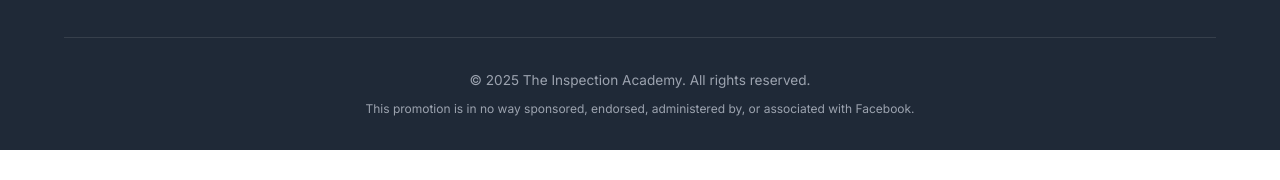
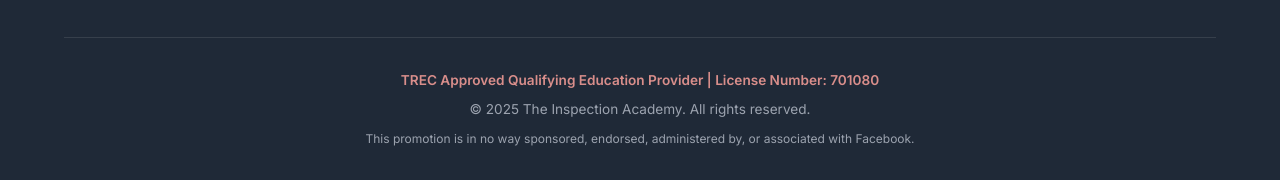
Before and after one commit to bryanweaver/inspection-academy-promo, a plain HTML site: page index.html in a window 1280 px wide. Shown: the part 8659-8839 px from the top of the page. Before the commit the page ends 8809 px from the top, so only its background shows below. Drawn offline with Linux system fonts and the light colour scheme; a script that the page names is missing.

Commit message:
Add TREC license info to footer

```diff
--- a/css/styles.css
+++ b/css/styles.css
@@ -1387,6 +1387,12 @@ section {
     color: var(--gray);
 }
 
+.trec-info {
+    font-weight: 600;
+    color: var(--primary-light);
+    margin-bottom: var(--space-sm);
+}
+
 .footer-disclaimer {
     margin-top: var(--space-sm);
     font-size: 0.75rem;
--- a/index.html
+++ b/index.html
@@ -706,6 +706,7 @@
             </div>
 
             <div class="footer-bottom">
+                <p class="trec-info">TREC Approved Qualifying Education Provider | License Number: 701080</p>
                 <p>&copy; 2025 The Inspection Academy. All rights reserved.</p>
                 <p class="footer-disclaimer">This promotion is in no way sponsored, endorsed, administered by, or associated with Facebook.</p>
             </div>
```
Also changed, not shown: thank-you.html (+1 -0 lines).
